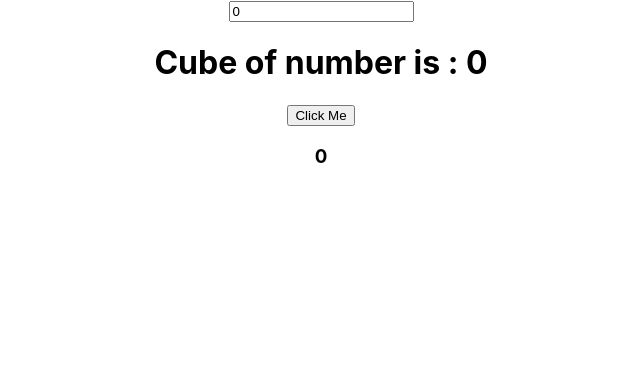
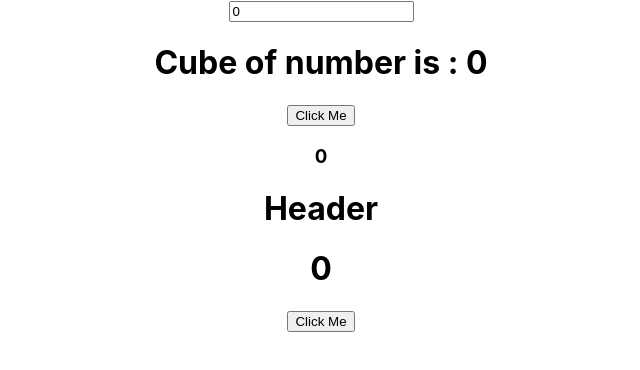
Before and after one commit to intikhab-h-bhat/react-hooks, a React (Create React App) app: page / in a window 1280 px wide. Shown: the top 370 px of the page, without its empty margins (319-959 px from the left). Built offline with nearby package versions, Linux system fonts and the light colour scheme.

Commit message:
useCallback

```diff
--- a/src/App.js
+++ b/src/App.js
@@ -6,6 +6,7 @@
 import UseRefDom from './components/UseRefDom';
 import UseEffectDemo from './components/UseEffectDemo';
 import UseMemoDemo from './components/UseMemoDemo';
+import UseCallBackDemo from './components/UseCallBackDemo';
 
 function App() {
   return (
@@ -16,6 +17,8 @@
       <UseEffectDemo/> */}
 
       <UseMemoDemo/>
+        <UseCallBackDemo/>
+
     </div>
   );
 }
--- /dev/null
+++ b/src/components/Header.jsx
@@ -0,0 +1,11 @@
+import React from 'react'
+
+ function Header(){
+
+    console.log("Header Rendered")
+
+    return(
+        <h1>Header</h1>
+    )
+}
+export default React.memo(Header)
--- /dev/null
+++ b/src/components/UseCallBackDemo.jsx
@@ -0,0 +1,21 @@
+import React,{useCallback,useEffect, useState} from 'react'
+import Header from './Header';
+
+
+export default function UseCallBackDemo(){
+    const [count,setCount]=useState(0);
+
+const newFn=useCallback(()=>{},[])
+
+return(
+    <>
+    <Header newFn={newFn}/>
+    <h1>{count}</h1>
+    <button onClick={()=>setCount((prev)=>prev+1)}>Click Me</button>
+    </>
+
+)
+
+
+
+}
```
